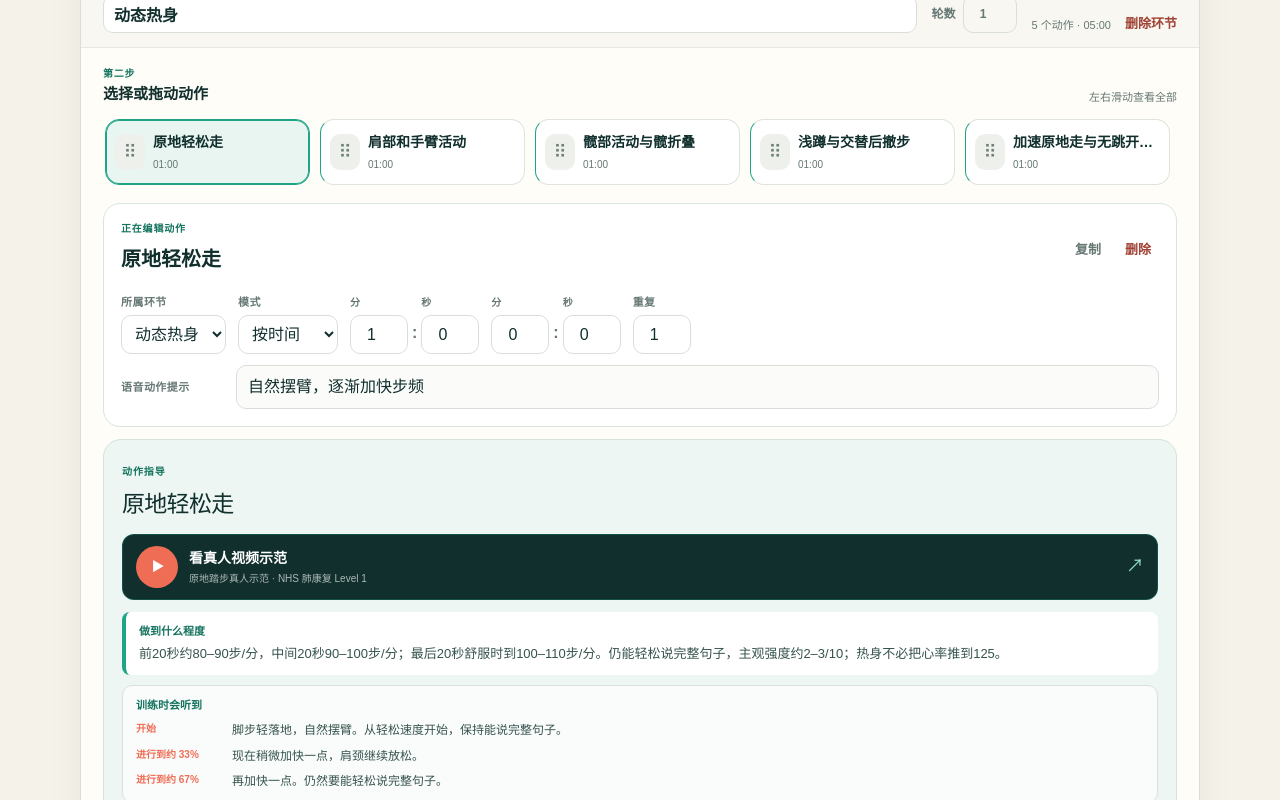
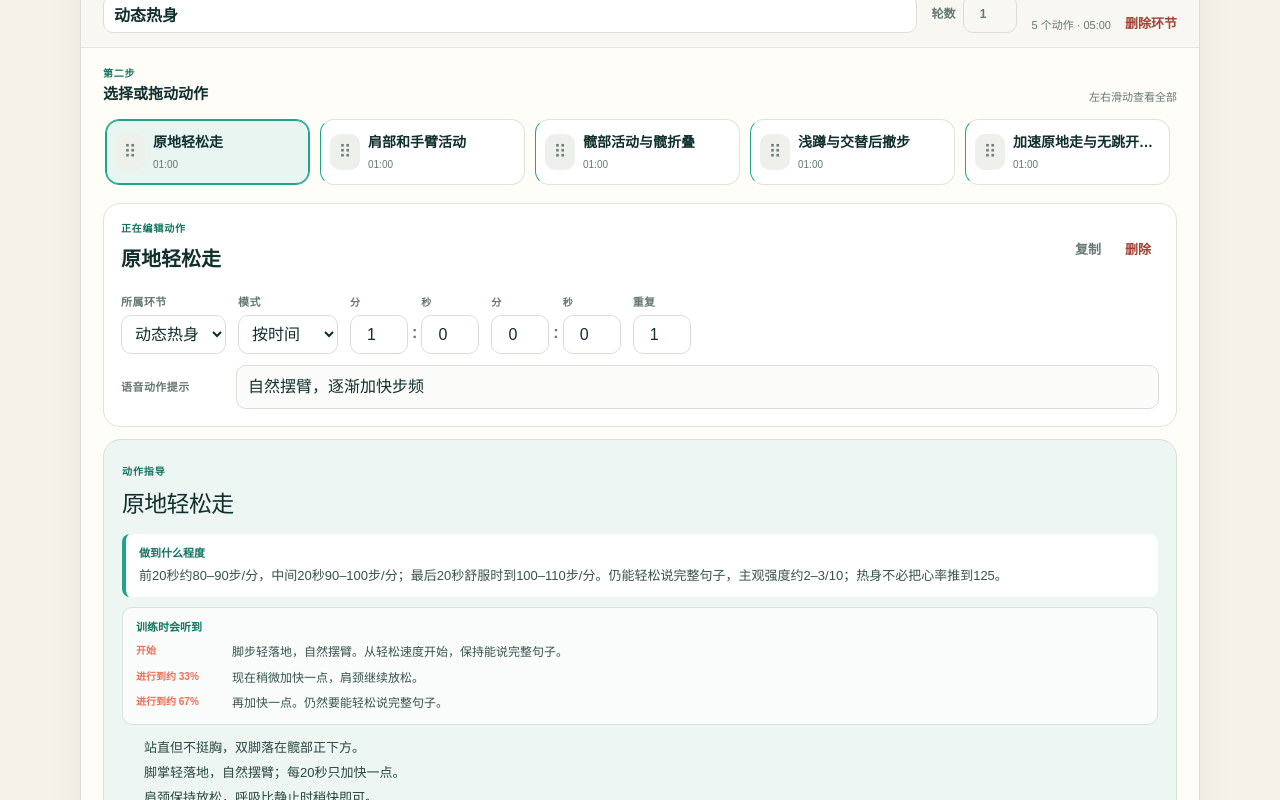
Before and after one commit to urakalee/workout-voice-timer, a Next.js app: page / in a window 1280 px wide. Shown: the part 980-1780 px from the top of the page. Built offline with nearby package versions, Linux system fonts and the light colour scheme.

Commit message:
Refine full-body routine and video guides

```diff
--- a/app/exercise-guides.ts
+++ b/app/exercise-guides.ts
@@ -23,7 +23,7 @@ export type ExerciseGuide = {
   steps: string[];
   mistakes: string;
   easier: string;
-  visual: MovementVisual;
+  visual?: MovementVisual;
   video?: {
     url: string;
     label: string;
@@ -51,11 +51,6 @@ export const EXERCISE_GUIDES: ExerciseGuide[] = [
     mistakes: "为了追求步数而跺脚、耸肩、身体后仰，或一开始就快速抬膝。",
     easier: "保持80–90步/分，缩小摆臂和抬脚幅度；需要时扶稳固桌面。",
     visual: "march",
-    video: {
-      url: "https://vimeo.com/1113270364/ee0024e627",
-      label: "原地踏步真人示范",
-      source: "NHS 肺康复 Level 1",
-    },
   },
   {
     activityId: "warmup-shoulder",
@@ -65,11 +60,6 @@ export const EXERCISE_GUIDES: ExerciseGuide[] = [
     mistakes: "耸肩憋气、快速甩臂，或把手臂硬拉到疼痛角度。",
     easier: "只做小幅肩胛骨后收和向下放松，手臂保持低于肩高。",
     visual: "shoulders",
-    video: {
-      url: "https://vimeo.com/892939507",
-      label: "肩部热身真人示范",
-      source: "NHS Active Against Cancer",
-    },
   },
   {
     activityId: "warmup-hip",
@@ -79,6 +69,11 @@ export const EXERCISE_GUIDES: ExerciseGuide[] = [
     mistakes: "弓腰低头、膝盖大量向前，或为了下得更低而失去腰背稳定。",
     easier: "臀部只后移10–15厘米；面对墙站立或用手触碰椅背辅助。",
     visual: "hinge",
+    video: {
+      url: "https://newsnetwork.mayoclinic.org/discussion/wellness-wednesday-the-hip-hinge/",
+      label: "站姿髋折叠真人示范",
+      source: "Mayo Clinic",
+    },
   },
   {
     activityId: "warmup-squat",
@@ -88,11 +83,6 @@ export const EXERCISE_GUIDES: ExerciseGuide[] = [
     mistakes: "膝盖向内扣、脚跟抬起，或后撤时把重心全部压到后脚。",
     easier: "浅蹲只下10–20厘米；后撤改为原地脚尖轻点，并扶住椅背。",
     visual: "squat-step",
-    video: {
-      url: "https://vimeo.com/1113270462/43799c2d13",
-      label: "坐站／浅蹲入门示范",
-      source: "NHS 肺康复 Level 1",
-    },
   },
   {
     activityId: "warmup-step",
@@ -103,9 +93,9 @@ export const EXERCISE_GUIDES: ExerciseGuide[] = [
     easier: "侧迈距离缩小，手臂只抬到肩高；需要时不加速原地走。",
     visual: "step-jack",
     video: {
-      url: "https://vimeo.com/1113270505/f891a0f55c",
-      label: "低强度 Star Jack 示范",
-      source: "NHS 肺康复 Level 1",
+      url: "https://www.puregym.com/exercises/cardio/jumping-jack/step-jacks/",
+      label: "站姿无跳开合步示范",
+      source: "PureGym 教练示范",
     },
   },
   {
@@ -125,11 +115,6 @@ export const EXERCISE_GUIDES: ExerciseGuide[] = [
     mistakes: "跺脚、屏住呼吸、身体后仰，或膝盖抬得太高导致腰部紧张。",
     easier: "降低膝盖高度和步频，改成脚尖交替点地。",
     visual: "high-knee",
-    video: {
-      url: "https://vimeo.com/1113270364/ee0024e627",
-      label: "原地踏步真人示范",
-      source: "NHS 肺康复 Level 1",
-    },
   },
   {
     activityId: "circuit-squat",
@@ -140,9 +125,9 @@ export const EXERCISE_GUIDES: ExerciseGuide[] = [
     easier: "在身后放稳固椅子，轻触椅面后站起；也可减小下蹲深度。",
     visual: "squat",
     video: {
-      url: "https://vimeo.com/1113270462/43799c2d13",
-      label: "坐站／深蹲入门示范",
-      source: "NHS 肺康复 Level 1",
+      url: "https://www.youtube.com/watch?v=l83R5PblSMA",
+      label: "徒手深蹲真人示范",
+      source: "PureGym 教练示范",
     },
   },
   {
@@ -154,9 +139,9 @@ export const EXERCISE_GUIDES: ExerciseGuide[] = [
     easier: "减慢到每秒约1拳，不转髋，只做小幅交替前伸。",
     visual: "boxing",
     video: {
-      url: "https://vimeo.com/892938979",
-      label: "影子拳真人示范",
-      source: "NHS Active Against Cancer",
+      url: "https://www.fitandwell.com/features/shadowboxing",
+      label: "站姿影子拳真人示范",
+      source: "Rumble Boxing 教练示范",
     },
   },
   {
@@ -168,9 +153,9 @@ export const EXERCISE_GUIDES: ExerciseGuide[] = [
     easier: "改成后撤脚尖点地，不下蹲；或扶墙、扶椅背完成。",
     visual: "reverse-lunge",
     video: {
-      url: "https://vimeo.com/878221901",
-      label: "弓步真人示范",
-      source: "NHS Active Against Cancer",
+      url: "https://www.puregym.com/exercises/legs/quad-exercises/lunges/reverse-lunges/",
+      label: "站姿后撤弓步示范",
+      source: "PureGym 教练示范",
     },
   },
   {
@@ -182,9 +167,9 @@ export const EXERCISE_GUIDES: ExerciseGuide[] = [
     easier: "侧迈缩小为脚尖点地，手臂只抬到胸口或肩高。",
     visual: "step-jack",
     video: {
-      url: "https://vimeo.com/1113270505/f891a0f55c",
-      label: "低强度 Star Jack 示范",
-      source: "NHS 肺康复 Level 1",
+      url: "https://www.puregym.com/exercises/cardio/jumping-jack/step-jacks/",
+      label: "站姿无跳开合步示范",
+      source: "PureGym 教练示范",
     },
   },
   {
@@ -196,9 +181,35 @@ export const EXERCISE_GUIDES: ExerciseGuide[] = [
     easier: "双脚向墙靠近；更难则把脚后移，但先保证身体稳定。",
     visual: "wall-pushup",
     video: {
-      url: "https://vimeo.com/878233753",
+      url: "https://www.youtube.com/watch?v=et7h1YlyuZY",
       label: "墙壁俯卧撑真人示范",
-      source: "NHS Active Against Cancer",
+      source: "物理治疗师真人示范",
+    },
+  },
+  {
+    activityId: "simple-glute-bridge",
+    activityName: "臀桥",
+    target: "40秒完成约8–12次：抬起约2秒，顶部停1秒，下降约2秒。感受臀部发力，不追求抬得很高。",
+    steps: ["仰卧屈膝，双脚踩地并与髋同宽，脚跟放在膝盖下方附近。", "腹部轻收，脚掌压地，用臀部把髋部平稳抬起。", "肩、髋、膝接近一条斜线时收紧臀部，再缓慢下降。"],
+    mistakes: "用腰向上拱、膝盖向内扣、脚离臀部太远导致腿后侧抽筋，或全程憋气。",
+    easier: "减小抬起幅度，或把脚稍微靠近臀部；如果腰部疼痛而不是臀部用力，应立即停下。",
+    video: {
+      url: "https://www.youtube.com/watch?v=tqp5XQPpTxY",
+      label: "臀桥真人示范",
+      source: "PureGym 教练示范",
+    },
+  },
+  {
+    activityId: "simple-bird-dog",
+    activityName: "鸟狗式",
+    target: "40秒左右各做3–5次，每次伸展停2–3秒。动作慢而稳定，骨盆尽量保持水平。",
+    steps: ["四点支撑，双手在肩膀正下方，双膝在髋部正下方。", "腹部轻收，同时伸出一只手和对侧腿，腿只抬到躯干高度。", "保持骨盆不转动，停2–3秒后缓慢收回，再换边。"],
+    mistakes: "塌腰、骨盆向一侧翻转、腿抬得过高，或为了追求次数而快速甩动手脚。",
+    easier: "先只抬一只手或一条腿；也可以让指尖或脚尖贴着地面向远处滑出。",
+    video: {
+      url: "https://www.youtube.com/watch?v=ZdAHe9_HeEw",
+      label: "鸟狗式真人示范",
+      source: "NASM 教练示范",
     },
   },
   {
@@ -209,11 +220,6 @@ export const EXERCISE_GUIDES: ExerciseGuide[] = [
     mistakes: "训练结束立刻站死、憋气，或强迫自己做过深过快的呼吸。",
     easier: "扶住稳固物体，以更小的步幅慢慢走。",
     visual: "slow-march",
-    video: {
-      url: "https://vimeo.com/944382875",
-      label: "原地踏步真人示范",
-      source: "NHS Active Against Cancer",
-    },
   },
   {
     activityId: "cooldown-calf",
@@ -224,9 +230,9 @@ export const EXERCISE_GUIDES: ExerciseGuide[] = [
     easier: "缩短前后脚距离，减少身体前倾。",
     visual: "calf-stretch",
     video: {
-      url: "https://vimeo.com/892941260",
-      label: "小腿拉伸真人示范",
-      source: "NHS Active Against Cancer",
+      url: "https://www.jumpstartpt.com/videos/standing-calf-stretch/",
+      label: "站姿小腿拉伸示范",
+      source: "Jump Start Physical Therapy",
     },
   },
   {
@@ -238,9 +244,9 @@ export const EXERCISE_GUIDES: ExerciseGuide[] = [
     easier: "用毛巾绕住脚踝，或完全改做扶墙后撤步髋前侧拉伸。",
     visual: "quad-stretch",
     video: {
-      url: "https://vimeo.com/892937049",
-      label: "大腿前侧拉伸真人示范",
-      source: "NHS Active Against Cancer",
+      url: "https://www.mayoclinic.org/healthy-lifestyle/adult-health/multimedia/standing-stretches/vid-20084701",
+      label: "站姿大腿前侧拉伸示范",
+      source: "Mayo Clinic",
     },
   },
   {
@@ -251,11 +257,6 @@ export const EXERCISE_GUIDES: ExerciseGuide[] = [
     mistakes: "挺胸变成塌腰、耸肩，或把手臂硬拉得过高。",
     easier: "不握手，只做肩胛骨轻轻后收5秒，再放松。",
     visual: "chest-open",
-    video: {
-      url: "https://vimeo.com/893035689",
-      label: "胸部拉伸真人示范",
-      source: "NHS Active Against Cancer",
-    },
   },
   {
     activityId: "cooldown-check",
@@ -324,6 +325,14 @@ const VOICE_GUIDANCE: Record<string, VoiceGuidance> = {
     intro: "双手略宽于肩放在墙上，腹部和臀部收紧。胸口靠近墙，再平稳推开。",
     legacyCue: "身体保持一条直线",
   },
+  "simple-glute-bridge": {
+    intro: "仰卧屈膝，脚掌压地。收紧腹部，用臀部把髋部抬起，腰部不要向上拱。",
+    legacyCue: "脚掌压地，用臀部抬起髋部",
+  },
+  "simple-bird-dog": {
+    intro: "四点支撑，手在肩下、膝在髋下。伸出对侧手和腿，骨盆保持不转动。",
+    legacyCue: "对侧手腿伸出，骨盆不要转动",
+  },
   "cooldown-walk": {
     intro: "继续小步慢走，不要突然停下。逐渐减小步幅和摆臂，让呼吸慢慢平稳。",
     legacyCue: "逐渐放慢步频和呼吸",
--- a/app/page.tsx
+++ b/app/page.tsx
@@ -163,7 +163,7 @@ function createDefaultRoutine(id = "default-25", name = "25 分钟室内训练")
   };
 }
 
-function createSimpleRoutine(id = "simple-25", name = "精简 25 分钟训练"):
+function createSimpleRoutine(id = "simple-fullbody-25", name = "全身精简 25 分钟"):
   Routine {
   return {
     id,
@@ -176,8 +176,8 @@ function createSimpleRoutine(id = "simple-25", name = "精简 25 分钟训练"):
         rounds: 1,
         activities: [
           activity("simple-warmup-walk", "原地轻松走", 120, 0, "脚步轻，从慢到稍快"),
+          activity("simple-warmup-shoulder", "肩部和手臂活动", 60, 0, "肩颈放松，从小圈开始"),
           activity("simple-warmup-squat", "徒手深蹲", 60, 0, "先做浅蹲，动作稳定比深度重要"),
-          activity("simple-warmup-jack", "无跳开合步", 60, 0, "小幅侧迈，始终有一只脚着地"),
           activity("simple-warmup-push", "墙壁俯卧撑", 60, 0, "先站近一些，身体保持一条直线"),
         ],
       },
@@ -186,10 +186,10 @@ function createSimpleRoutine(id = "simple-25", name = "精简 25 分钟训练"):
         title: "五动作循环",
         rounds: 3,
         activities: [
-          activity("simple-main-march", "原地快走或交替抬膝", 40, 20, "身体直立，保持还能说短句"),
           activity("simple-main-squat", "徒手深蹲", 40, 20, "臀部向后下方移动"),
-          activity("simple-main-jack", "无跳开合步", 40, 20, "左右交替侧迈，不要跳"),
           activity("simple-main-push", "墙壁俯卧撑", 40, 20, "腹部轻收，胸口靠近墙"),
+          activity("simple-main-bridge", "臀桥", 40, 20, "脚掌压地，用臀部抬起髋部"),
+          activity("simple-main-bird-dog", "鸟狗式", 40, 20, "对侧手腿伸出，骨盆不要转动"),
           activity("simple-main-box", "影子拳", 40, 20, "轻快交替出拳，不要锁肘"),
         ],
       },
@@ -673,6 +673,7 @@ function ExerciseGuidePanel({ guide, player = false }: { guide: ExerciseGuide; p
           <p><strong>常见错误</strong>{guide.mistakes}</p>
           <p><strong>降低难度</strong>{guide.easier}</p>
         </div>
+        {guide.visual && (
           <details className="diagram-details">
             <summary>查看简图（可选）</summary>
             <div className="guide-visual">
@@ -680,6 +681,7 @@ function ExerciseGuidePanel({ guide, player = false }: { guide: ExerciseGuide; p
               <span>循环示意 · 真人视频和文字说明优先</span>
             </div>
           </details>
+        )}
         {!player && (
           <p className="guide-sources">
             真人示范仅用于先熟悉动作；训练时以本页的低强度版本为准。<br />
@@ -756,7 +758,7 @@ export default function Home() {
         if (storedLibrary) {
           const parsed = JSON.parse(storedLibrary) as RoutineLibrary;
           if (parsed.routines?.length) {
-            const hasSimpleRoutine = parsed.routines.some((routine) => routine.id === "simple-25");
+            const hasSimpleRoutine = parsed.routines.some((routine) => routine.id === "simple-fullbody-25");
             setLibrary(hasSimpleRoutine
               ? parsed
               : { ...parsed, routines: [...parsed.routines, createSimpleRoutine()] });
@@ -1202,7 +1204,7 @@ export default function Home() {
   };
 
   const useSimpleRoutine = () => {
-    const existing = library.routines.find((routine) => routine.id === "simple-25");
+    const existing = library.routines.find((routine) => routine.id === "simple-fullbody-25");
     const simpleRoutine = existing ?? createSimpleRoutine();
     setLibrary((previous) => ({
       activeId: simpleRoutine.id,
@@ -1226,8 +1228,8 @@ export default function Home() {
 
   const resetRoutine = () => {
     if (!currentRoutine) return;
-    const isSimpleRoutine = currentRoutine.id === "simple-25";
-    const templateName = isSimpleRoutine ? "精简25分钟方案" : "默认25分钟方案";
+    const isSimpleRoutine = currentRoutine.id === "simple-fullbody-25";
+    const templateName = isSimpleRoutine ? "全身精简25分钟方案" : "默认25分钟方案";
     if (!window.confirm(`用${templateName}覆盖当前方案？`)) return;
     const replacement = isSimpleRoutine
       ? createSimpleRoutine(currentRoutine.id, currentRoutine.name)
@@ -1375,7 +1377,7 @@ export default function Home() {
           <div className="summary-meta">
             <span>{currentRoutine?.blocks.length ?? 0} 个环节</span>
             <span>
-              {currentRoutine?.id === "simple-25"
+              {currentRoutine?.id === "simple-fullbody-25"
                 ? "主训练 5 种动作"
                 : `${calculatedTimeline.filter((event) => event.type === "work").length} 个动作节点`}
             </span>
@@ -1406,7 +1408,7 @@ export default function Home() {
         </label>
         <div className="toolbar-actions">
           <button className="simple-plan-button" type="button" onClick={useSimpleRoutine}>
-            使用精简版 <span>主训练 5 个动作</span>
+            使用全身精简版 <span>热身与整理各 5 分钟</span>
           </button>
           <button className="secondary-button" type="button" onClick={exportBackup}>导出备份</button>
           <button className="secondary-button" type="button" onClick={() => importInputRef.current?.click()}>导入备份</button>
@@ -1420,7 +1422,7 @@ export default function Home() {
           />
           <button className="secondary-button" type="button" onClick={addRoutineCopy}>复制为新方案</button>
           <button className="secondary-button" type="button" onClick={resetRoutine}>
-            {currentRoutine?.id === "simple-25" ? "恢复精简模板" : "恢复默认内容"}
+            {currentRoutine?.id === "simple-fullbody-25" ? "恢复精简模板" : "恢复默认内容"}
           </button>
           <button className="danger-link" type="button" onClick={deleteRoutine} disabled={library.routines.length <= 1}>删除方案</button>
         </div>
@@ -1431,7 +1433,7 @@ export default function Home() {
           <span className="section-kicker">训练编排</span>
           <h2>选一个，再细调</h2>
         </div>
-        <p>刚开始不必追求动作种类。精简版只用 5 个主训练动作反复练习；环节和动作仍可横向滑动、拖动排序。</p>
+        <p>全身精简版用深蹲、墙壁俯卧撑、臀桥、鸟狗式和影子拳覆盖腿臀、上肢推、身体后侧、核心稳定与有氧；热身和整理各保留 5 分钟。</p>
       </section>
 
       {currentRoutine && (
```
Also changed, not shown: 1 other file (tests, documents, lock files or other folders). Lines whose indentation alone changed are shown as unchanged.
